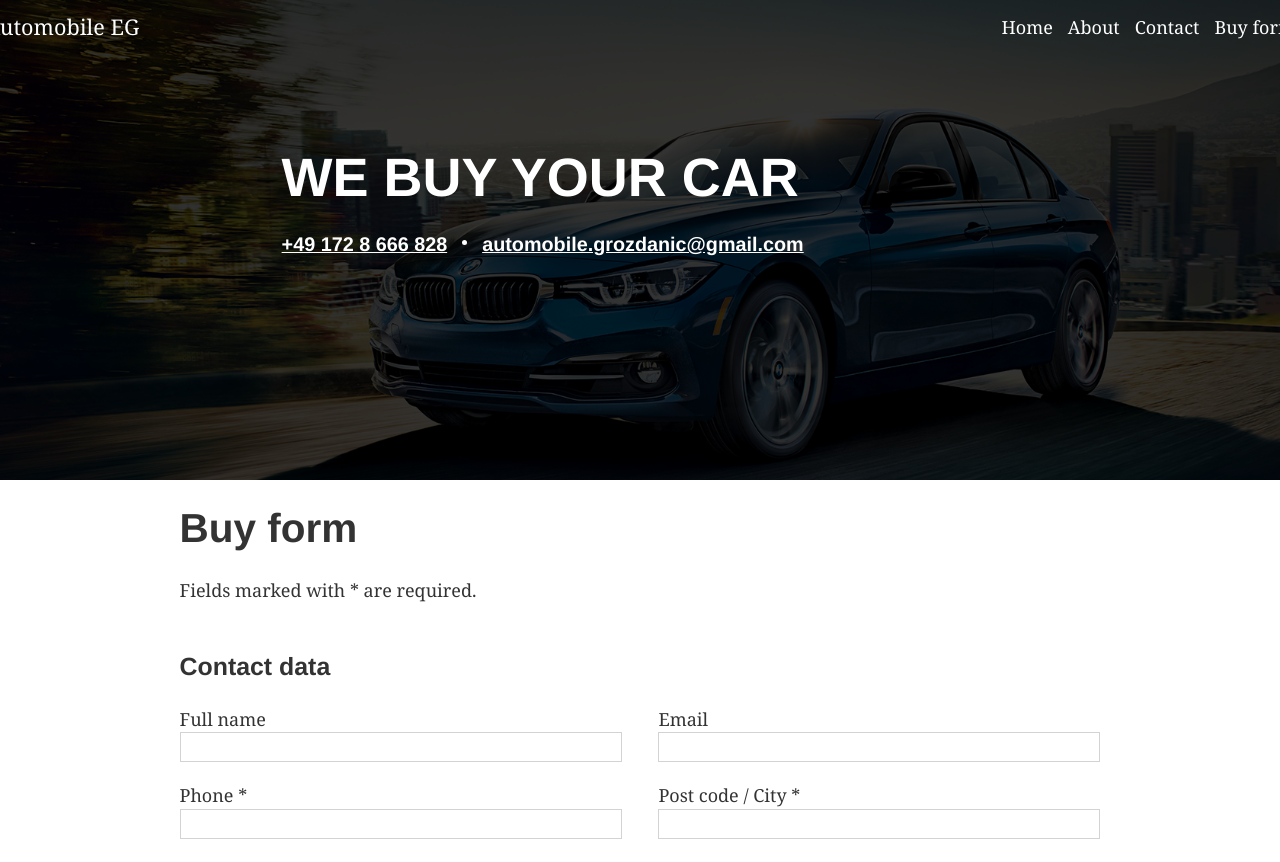
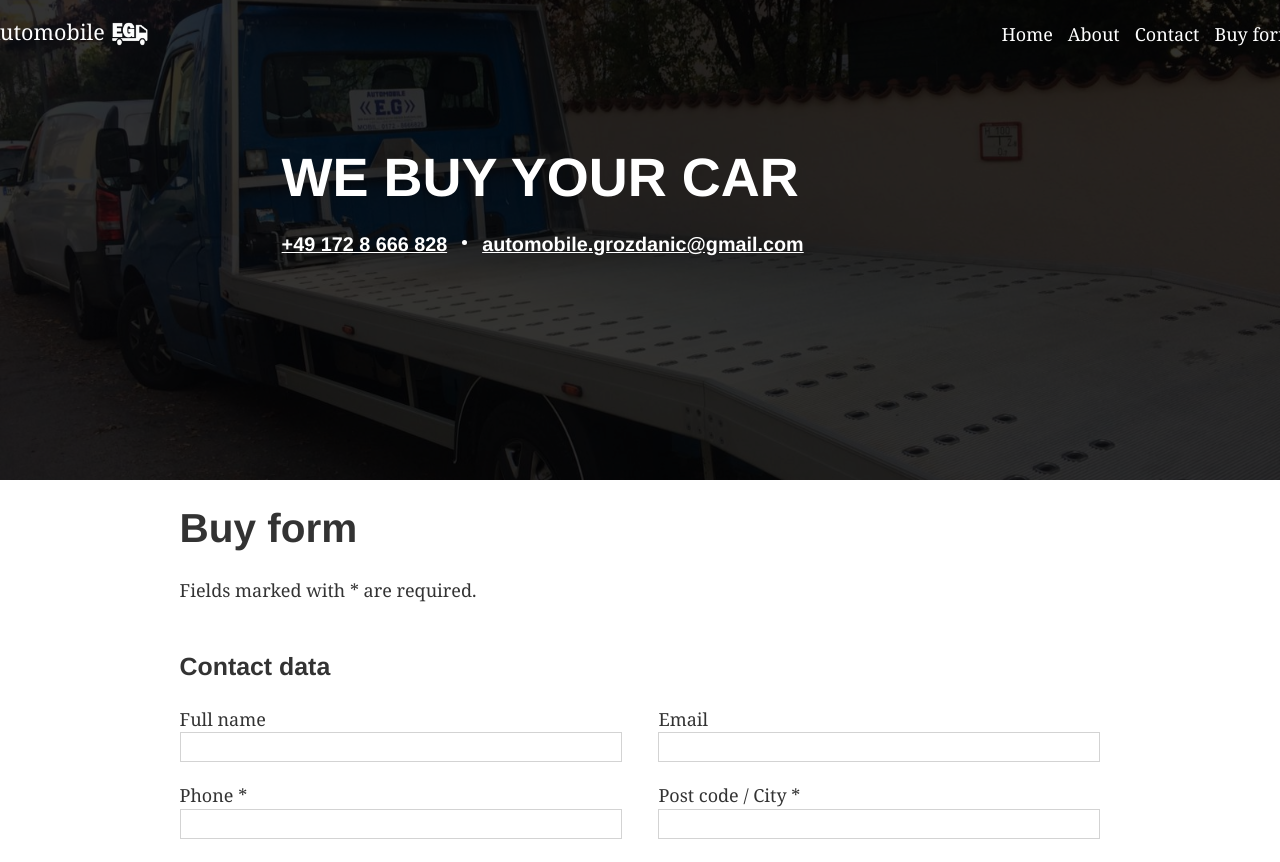
Before and after one commit to amarjasarevic/automobile-eg, a Gatsby site: page /buy-form in a window 1280 px wide. Shown: the top 862 px of the page. Built offline with nearby package versions, Linux system fonts and the light colour scheme; Gatsby itself is replaced by a stand-in of ours; some packages are replaced by stand-ins of ours; what typography-theme-fairy-gates would draw is missing.

Commit message:
Add logo and new header image

```diff
--- a/gatsby-config.js
+++ b/gatsby-config.js
@@ -15,7 +15,7 @@ module.exports = {
         background_color: '#663399',
         theme_color: '#663399',
         display: 'minimal-ui',
-        icon: 'src/images/gatsby-icon.png', // This path is relative to the root of the site.
+        icon: 'src/images/automobile-eg-icon.png', // This path is relative to the root of the site.
       },
     },
     'gatsby-plugin-offline',
--- a/src/components/footer/footer.js
+++ b/src/components/footer/footer.js
@@ -4,7 +4,7 @@ import { FooterStyles } from './styles'
 const Footer = () => (
   <FooterStyles>
     <div className="container">
-      <div>© 2018 Automobile AG München. All Rights Reserved.</div>
+      <div>© 2018 Automobile EG München. All Rights Reserved.</div>
     </div>
   </FooterStyles>
 )
--- a/src/components/header/header.js
+++ b/src/components/header/header.js
@@ -8,6 +8,8 @@ import {
   Nav,
   NavItemStyle,
 } from './styles'
+
+import logo from './automobile-eg-logo.png'
 
 const NavItem = ({ label, href }) => (
   <NavItemStyle>
@@ -62,7 +64,8 @@ class Header extends React.Component {
             <HeaderLogo>
               <Link to="/">
                 {/* TODO: First span could be a logo? */}
-                <span>EG</span> <span>{this.props.siteTitle}</span>
+                <span>Automobile</span>
+                <img src={logo} alt="EG" width={40} />
               </Link>
             </HeaderLogo>
 
--- a/src/components/header/styles/index.js
+++ b/src/components/header/styles/index.js
@@ -30,16 +30,22 @@ export const HeaderLogo = styled('nav')`
     &:hover {
       font-weight: bold;
     }
-  }
-  @media (max-width: 449px) {
-    a > span:last-child {
-      display: none;
+    img {
+      margin: 0 5px;
+      vertical-align: middle;
     }
   }
+  @media (max-width: 499px) {
+    a {
+      span {
+        display: none;
+      }
+      img {
+        margin: 0;
+      }
+  }
   @media (min-width: 450px) {
-    a > span:first-child {
-      display: none;
-    }
+
   }
 `
 
--- a/src/components/home/home.js
+++ b/src/components/home/home.js
@@ -10,7 +10,7 @@ import {
   HeaderLink,
 } from './styles'
 
-import headerBg from './bmw.jpeg'
+import headerBg from './tow-truck.jpg'
 
 export default ({ ...props }) => (
   <StaticQuery
```
Also changed, not shown: public/icons/icon-144x144.png (deleted), public/icons/icon-192x192.png (deleted), public/icons/icon-256x256.png (deleted), public/icons/icon-384x384.png (deleted), public/icons/icon-48x48.png (deleted), public/icons/icon-512x512.png (deleted), public/icons/icon-72x72.png (deleted), public/icons/icon-96x96.png (deleted), src/components/header/automobile-eg-logo.png (added), src/components/home/tow-truck.jpg (added), src/images/automobile-eg-icon.png (added), src/images/gatsby-icon.png (deleted), 1 other file.
